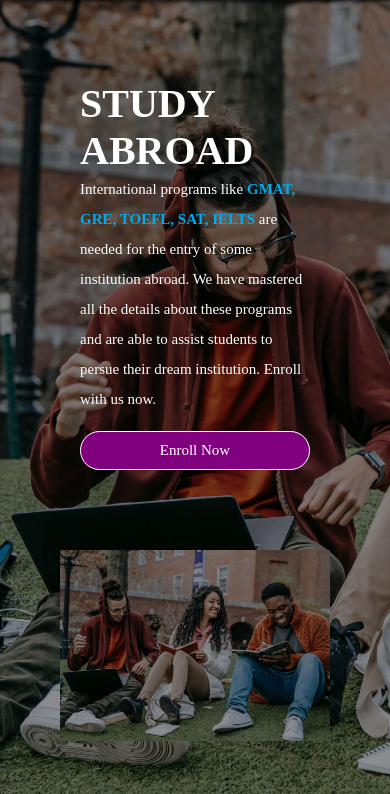
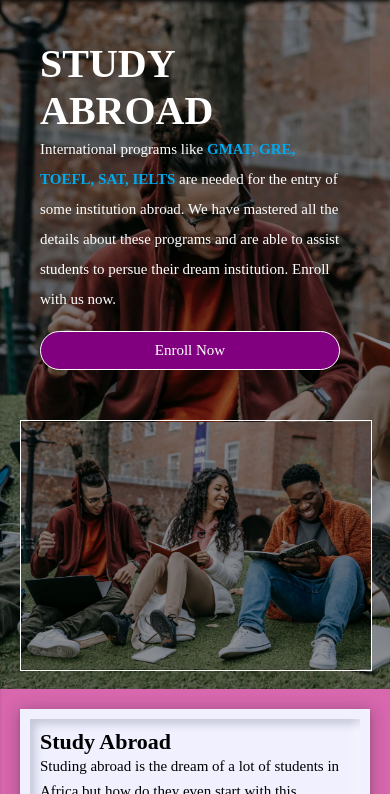
Before and after one commit to ebenaidoo40/Codea13, a PHP site: page / in a window 390 px wide. Shown: the part 50-844 px from the top of the page. Run offline with PHP 8.4, Linux system fonts and the light colour scheme; some web fonts are replaced.

Commit message:
beautified

```diff
--- a/reze_frame_w/home.php
+++ b/reze_frame_w/home.php
@@ -110,6 +110,19 @@
             background-color: '.$arr["buttonBackgroundColor"].';
         }
 
+        @media (max-width:600px){
+            .home'.$GLOBALS["firstcard"].'{
+                padding:20px;
+                gap:30px;
+            }
+        }
+
+        @media (max-width:400px){
+            .mainimg'.$GLOBALS["firstcard"].'{
+                border: 1px solid white;
+            }
+        }
+
 
     </style>
 
```
